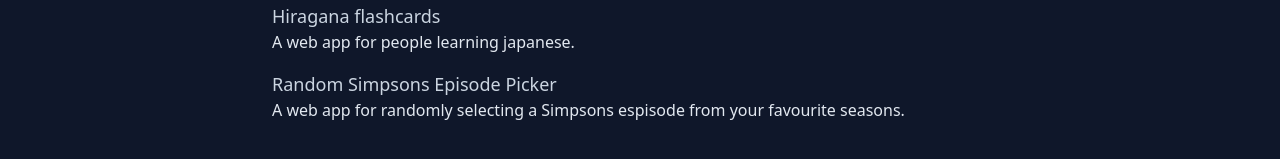
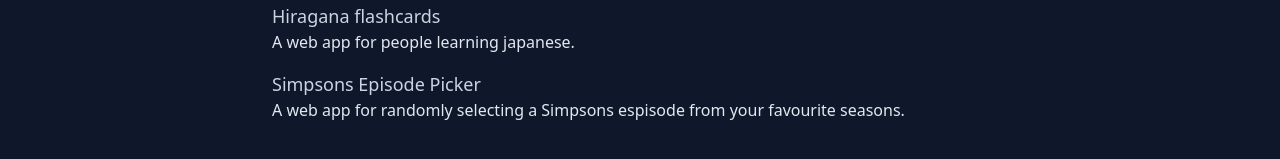
Before and after one commit to oncet/runonce, a Next.js app: page /projects in a window 1280 px wide. Shown: the part 171-330 px from the top of the page. Built offline with nearby package versions, Linux system fonts and the light colour scheme.

Commit message:
add projects links

```diff
--- a/pages/projects.js
+++ b/pages/projects.js
@@ -21,12 +21,18 @@ export default function Projects() {
         </p>
         <dl className="flex flex-col gap-4">
           <div className="">
-            <dt className="text-lg dark:text-slate-300">Hiragana flashcards</dt>
+            <dt className="text-lg dark:text-slate-300">
+              <a href="https://hiraganaflashcards.vercel.app/">
+                Hiragana flashcards
+              </a>
+            </dt>
             <dd>A web app for people learning japanese.</dd>
           </div>
           <div className="">
             <dt className="text-lg dark:text-slate-300">
-              Random Simpsons Episode Picker
+              <a href="https://simpsons-episode-picker.vercel.app/">
+                Simpsons Episode Picker
+              </a>
             </dt>
             <dd>
               A web app for randomly selecting a Simpsons espisode from your
```
